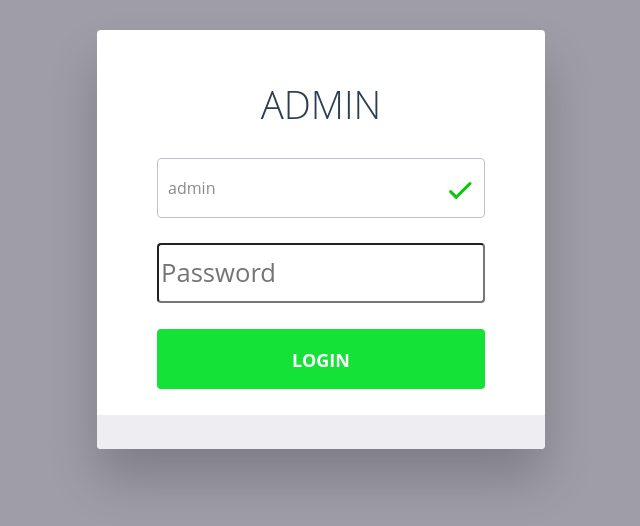
After one commit to Babou246/ProjetTranversal, a Flask app: page /admin in a window 1280 px wide. The commit adds this page. Shown: the top 526 px of the page, without its empty margins (319-959 px from the left). Run offline with Flask 2, Linux system fonts and the light colour scheme; some libraries are stand-ins or nearby versions.

Commit message:
consgne a Modou NOUVELLE VERS

```diff
--- a/app.py
+++ b/app.py
@@ -87,8 +87,35 @@ gname=random.randint(6,66)
 @app.route('/dashboard/prevent-vhe/',methods=['GET'])
 @login_required
 def dashboard():
+    print('ddddddddddddddddddddddddd',current_user.role.id)
     patients = Patient.query.order_by(Patient.timestamp.desc()).all()
-    return render_template('pages/dashboard.html',current_user=current_user,patients=patients)
+    # Liste des mots à rechercher
+    keywords = ["Genotype 1", "Genotype 2"]
+
+    # Construire la requête avec $regex pour matcher les mots
+    regex_query = {"$or": [{"other_information": {"$regex": keyword}} for keyword in keywords]}
+
+    # Exécuter la requête et récupérer les documents
+    documents = collection.find(regex_query).sort("time_hours", pymongo.DESCENDING).limit(6)
+    query = {"other_information": {"$regex": "|".join(keywords)}}
+
+    count_genotypes = collection.count_documents(query)
+
+    result = {
+        "count_genotype_1_and_2": count_genotypes
+    }
+    # Afficher les documents trouvés
+    tmes = []
+    geno = []
+    genos = []
+    genotype = []
+    for doc in documents:
+        print( result )
+        tmes.append(doc.get('temperature'))
+        geno.append(doc.get('time_hours'))
+        genos.append(doc.get('time_hours'))
+        genotype.append(doc.get('other_information'))
+    return render_template('pages/dashboard.html',genotype=genotype,tmes=tmes,genos=genos,geno=geno,current_user=current_user,patients=patients,documents=documents)
 
 #-------------------------------------------------------------------------------------------------------------------
 
@@ -177,7 +204,7 @@ def inscrire():
     regions_senegal = [
     "Dakar", "Diourbel", "Fatick", "Kaffrine", "Kaolack",
     "Kédougou", "Kolda", "Louga", "Matam", "Saint-Louis",
-    "Sédhiou", "Tambacounda", "Thiès", "Ziguinchor"
+                                                                                                                                                                                                                                                                                                                                                                                                   "Sédhiou", "Tambacounda", "Thiès", "Ziguinchor"
     ]
     region_senegal = Region.query.all()
 
@@ -385,6 +412,14 @@ def submit_form():
 
     return redirect(url_for('user'))
 
+@app.route('/test')
+@login_required
+def view_patient():
+    # Récupérer les enregistrements du patient actuellement connecté
+    patient = Patient.query.filter_by(user_id=current_user.id).all()
+    print('rrrrrrrrrrrrrrrrrrrrr', patient)  # Utilisé pour le débogage
+    return render_template('profil/test.html', patient=patient)
+
 #################################################################
 
 from flask import jsonify
@@ -446,6 +481,11 @@ def data():
         'total': total,
     })
 
+@app.route('/api/delete/<int:user_id>', methods=['DELETE'])
+def delete_user(user_id):
+    global data
+    data = [item for item in data if item["id"] != user_id]
+    return '', 204
 ###################################################################################### CRUD MONGODB
 # Route pour afficher les données
 @app.route('/api/vhe')
@@ -499,6 +539,7 @@ def collect_detail(id):
         return "Document not found", 404
 
     return render_template('data/detail.html', document=document)
+
 
 
 @app.route('/data-hepat/collects')
@@ -568,6 +609,32 @@ def update(id):
         return '', 204
 
 
+@app.route('/admin', methods=['POST', 'GET'])
+def admin_login():
+    if request.method == 'POST':
+        username = request.form['username']
+        password = request.form['password']
+        utilisateur = Utilisateur.query.filter_by(username=username).first()
+
+        if utilisateur and utilisateur.username == username and utilisateur.password == password:
+            session_token = utilisateur.get_session_token()
+            utilisateur.session_token = session_token
+            db.session.commit()
+
+            login_user(utilisateur)
+            current_user.session_token = session_token
+            return redirect(url_for('dashboard'))
+        else:
+            flash('Identifiants incorrects', 'danger')
+    return render_template('admn/index.html')
+
+
+""" @app.errorhandler(404)
+def not_found_error(error):
+    return render_template('error/404.html'), 404
+"""
+
+
 if __name__ == '__main__':
     create_database()
     app.run(port=4000, debug=True)
--- a/model.py
+++ b/model.py
@@ -82,6 +82,10 @@ class Utilisateur(db.Model):
     def is_anonymous(self):
         return False
 
+class Admin(db.Model):
+    id = db.Column(db.Integer, primary_key=True)
+    username = db.Column(db.String(80), nullable=False)
+    password = db.Column(db.String(200), nullable=False)
 
 class Patient(db.Model):
     id = db.Column(db.Integer, primary_key=True)
--- /dev/null
+++ b/static/css/adm.css
@@ -0,0 +1,155 @@
+body {
+  background-color: #9f9da7;
+  font-size: 1.6rem;
+  font-family: "Open Sans", sans-serif;
+  color: #2b3e51;
+}
+
+h2 {
+  font-weight: 300;
+  text-align: center;
+}
+
+p {
+  position: relative;
+}
+
+a,
+a:link,
+a:visited,
+a:active {
+  color: #3ca9e2;
+  -webkit-transition: all 0.2s ease;
+  transition: all 0.2s ease;
+}
+a:focus, a:hover,
+a:link:focus,
+a:link:hover,
+a:visited:focus,
+a:visited:hover,
+a:active:focus,
+a:active:hover {
+  color: #329dd5;
+  -webkit-transition: all 0.2s ease;
+  transition: all 0.2s ease;
+}
+
+#login-form-wrap {
+  background-color: #fff;
+  width: 35%;
+  margin: 30px auto;
+  text-align: center;
+  padding: 20px 0 0 0;
+  border-radius: 4px;
+  box-shadow: 0px 30px 50px 0px rgba(0, 0, 0, 0.2);
+}
+
+#login-form {
+  padding: 0 60px;
+}
+
+input {
+  display: block;
+  box-sizing: border-box;
+  width: 100%;
+  outline: none;
+  height: 60px;
+  line-height: 60px;
+  border-radius: 4px;
+}
+
+input[type="text"],
+input[type="email"] {
+  width: 100%;
+  padding: 0 0 0 10px;
+  margin: 0;
+  color: #8a8b8e;
+  border: 1px solid #c2c0ca;
+  font-style: normal;
+  font-size: 16px;
+  -webkit-appearance: none;
+     -moz-appearance: none;
+          appearance: none;
+  position: relative;
+  display: inline-block;
+  background: none;
+}
+input[type="text"]:focus,
+input[type="email"]:focus {
+  border-color: #3ca9e2;
+}
+input[type="text"]:focus:invalid,
+input[type="email"]:focus:invalid {
+  color: #cc1e2b;
+  border-color: #cc1e2b;
+}
+input[type="text"]:valid ~ .validation,
+input[type="email"]:valid ~ .validation {
+  display: block;
+  border-color: #0C0;
+}
+input[type="text"]:valid ~ .validation span,
+input[type="email"]:valid ~ .validation span {
+  background: #0C0;
+  position: absolute;
+  border-radius: 6px;
+}
+input[type="text"]:valid ~ .validation span:first-child,
+input[type="email"]:valid ~ .validation span:first-child {
+  top: 30px;
+  left: 14px;
+  width: 20px;
+  height: 3px;
+  -webkit-transform: rotate(-45deg);
+          transform: rotate(-45deg);
+}
+input[type="text"]:valid ~ .validation span:last-child,
+input[type="email"]:valid ~ .validation span:last-child {
+  top: 35px;
+  left: 8px;
+  width: 11px;
+  height: 3px;
+  -webkit-transform: rotate(45deg);
+          transform: rotate(45deg);
+}
+
+.validation {
+  display: none;
+  position: absolute;
+  content: " ";
+  height: 60px;
+  width: 30px;
+  right: 15px;
+  top: 0px;
+}
+
+input[type="submit"] {
+  border: none;
+  display: block;
+  background-color: #15e237;
+  color: #fff;
+  font-weight: bold;
+  text-transform: uppercase;
+  cursor: pointer;
+  -webkit-transition: all 0.2s ease;
+  transition: all 0.2s ease;
+  font-size: 18px;
+  position: relative;
+  display: inline-block;
+  cursor: pointer;
+  text-align: center;
+}
+input[type="submit"]:hover {
+  background-color: #1faf4a;
+  -webkit-transition: all 0.2s ease;
+  transition: all 0.2s ease;
+}
+
+#create-account-wrap {
+  background-color: #eeedf1;
+  color: #8a8b8e;
+  font-size: 14px;
+  width: 100%;
+  padding: 10px 0;
+  border-radius: 0 0 4px 4px;
+}
--- /dev/null
+++ b/templates/admn/index.html
@@ -0,0 +1,39 @@
+<!DOCTYPE html>
+<html lang="en">
+<head>
+  <meta charset="UTF-8">
+  <title>Admin</title>
+  <link rel="stylesheet" href="https://cdnjs.cloudflare.com/ajax/libs/normalize/5.0.0/normalize.min.css">
+  <link rel="stylesheet" href="{{ url_for('static', filename='css/adm.css') }}">
+</head>
+<body>
+<div id="login-form-wrap">
+  <h2>ADMIN</h2>
+  {% with messages = get_flashed_messages(with_categories=true) %}
+                            {% if messages %}
+                                <div class="alert-container">
+                                    {% for category, message in messages %}
+                                        <div class="alert alert-{{ category }}" role="alert">
+                                            {{ message }}
+                                        </div>
+                                    {% endfor %}
+                                    </div>
+                                {% endif %}
+                            {% endwith %}
+  <form id="login-form" action="{{ url_for('admin_login') }}" method="POST">
+    <p>
+      <input type="text" id="username" name="username" placeholder="Username" value="admin" required><i class="validation"><span></span><span></span></i>
+    </p>
+    <p>
+      <input type="password" id="password" name="password" placeholder="Password" required><i class="validation"><span></span><span></span></i>
+    </p>
+    <p>
+      <input type="submit" id="login" value="Login">
+    </p>
+  </form>
+  <div id="create-account-wrap">
+    <p><a href="#"></a><p>
+  </div>
+</div>
+</body>
+</html>
```
Also changed, not shown: templates/data/detail.html (+32 -22 lines), templates/error/404.html (added, +10 -0 lines), templates/pages/dashboard.html (+20 -26 lines), templates/pages/index.html (+10 -7 lines), templates/pages/table-detail.html (+27 -8 lines), templates/pages/table.html (+29 -15 lines), templates/profil/test.html (added, +227 -0 lines).
